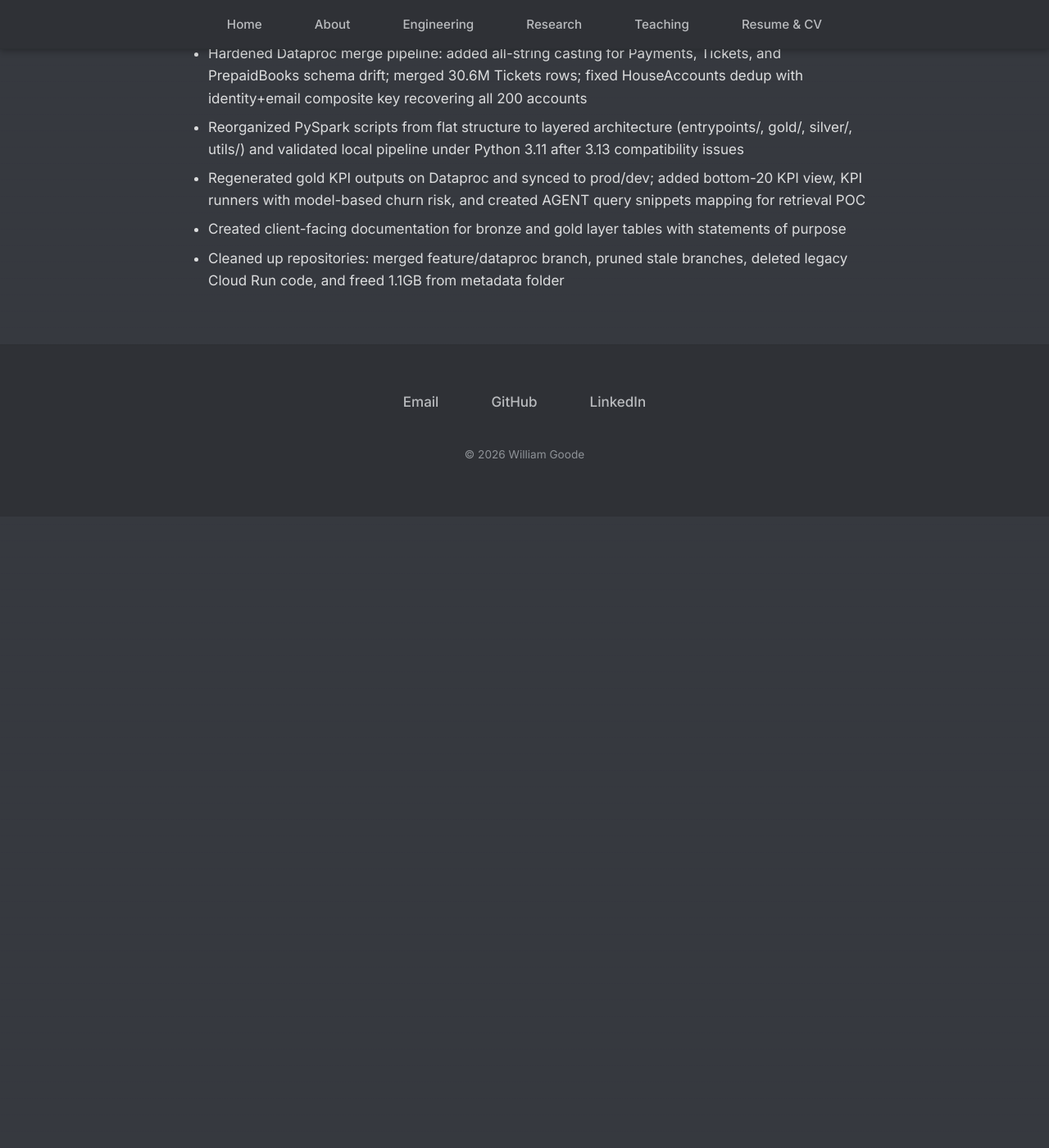
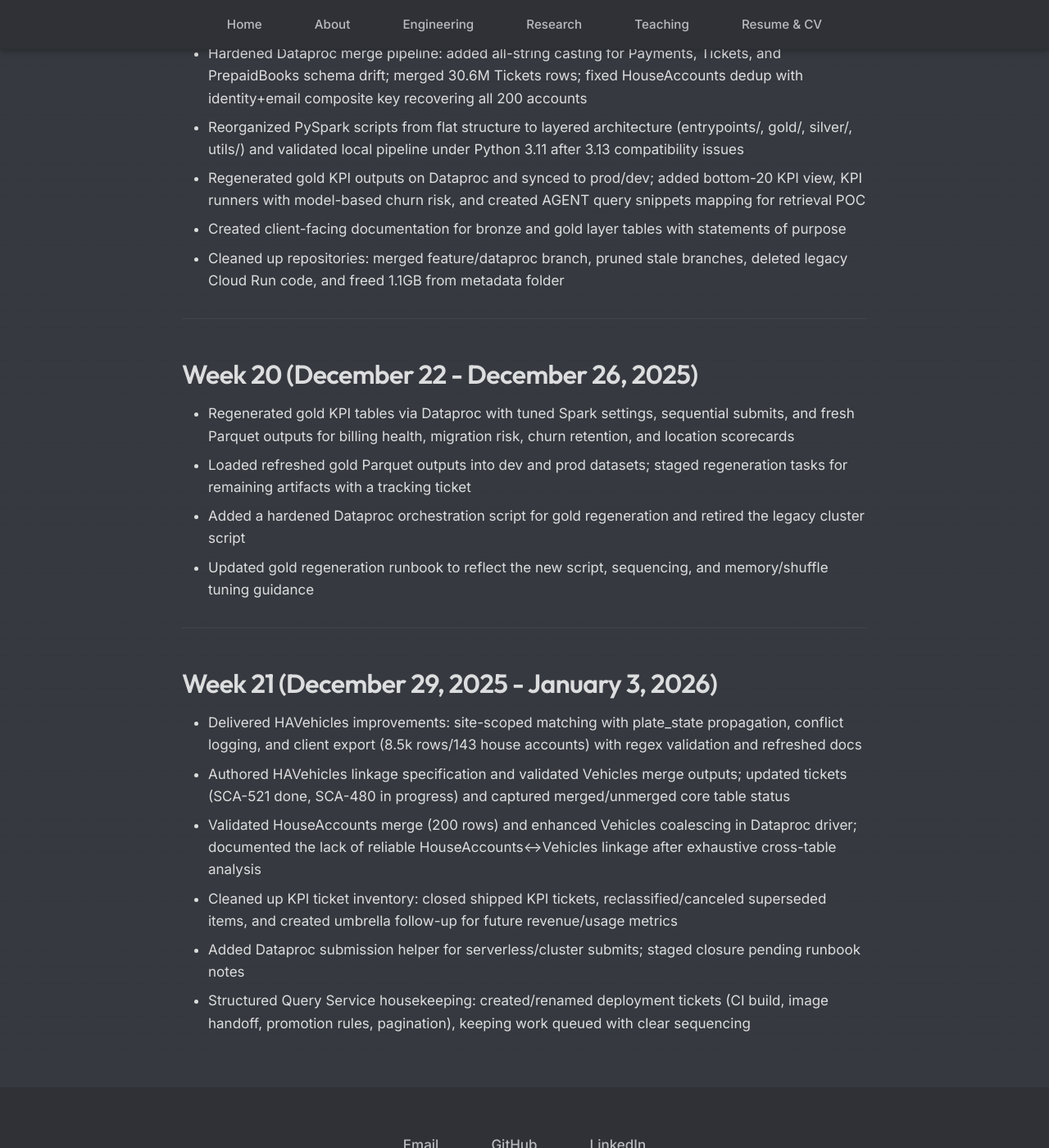
Before and after one commit to william-goode/william-goode.github.io, a Jekyll site: the page built from journal/20250811-current.md, in a window 1280 px wide and 1400 px high, scrolled down 11260 px. Shown: the whole window at 82% size. Built offline with Jekyll 4.4.1, drawn with Linux system fonts in a browser that asks for light colours; our own code applies the rules of GitHub Pages for plain Markdown files; before the commit the page ends 11890 px from its top, so only the background shows below that.

Commit message:
updated journal 01-03

```diff
--- a/journal/20250811-current.md
+++ b/journal/20250811-current.md
@@ -257,3 +257,23 @@
 * Regenerated gold KPI outputs on Dataproc and synced to prod/dev; added bottom-20 KPI view, KPI runners with model-based churn risk, and created AGENT query snippets mapping for retrieval POC
 * Created client-facing documentation for bronze and gold layer tables with statements of purpose
 * Cleaned up repositories: merged feature/dataproc branch, pruned stale branches, deleted legacy Cloud Run code, and freed 1.1GB from metadata folder
+
+---
+
+## Week 20 (December 22 - December 26, 2025)
+
+* Regenerated gold KPI tables via Dataproc with tuned Spark settings, sequential submits, and fresh Parquet outputs for billing health, migration risk, churn retention, and location scorecards
+* Loaded refreshed gold Parquet outputs into dev and prod datasets; staged regeneration tasks for remaining artifacts with a tracking ticket
+* Added a hardened Dataproc orchestration script for gold regeneration and retired the legacy cluster script
+* Updated gold regeneration runbook to reflect the new script, sequencing, and memory/shuffle tuning guidance
+
+---
+
+## Week 21 (December 29, 2025 - January 3, 2026)
+
+* Delivered HAVehicles improvements: site-scoped matching with plate_state propagation, conflict logging, and client export (8.5k rows/143 house accounts) with regex validation and refreshed docs
+* Authored HAVehicles linkage specification and validated Vehicles merge outputs; updated tickets (SCA-521 done, SCA-480 in progress) and captured merged/unmerged core table status
+* Validated HouseAccounts merge (200 rows) and enhanced Vehicles coalescing in Dataproc driver; documented the lack of reliable HouseAccounts↔Vehicles linkage after exhaustive cross-table analysis
+* Cleaned up KPI ticket inventory: closed shipped KPI tickets, reclassified/canceled superseded items, and created umbrella follow-up for future revenue/usage metrics
+* Added Dataproc submission helper for serverless/cluster submits; staged closure pending runbook notes
+* Structured Query Service housekeeping: created/renamed deployment tickets (CI build, image handoff, promotion rules, pagination), keeping work queued with clear sequencing
```
Also changed, not shown: progress_reports/PROGRESS_2025-12-19.md (added, +96 -0 lines).
